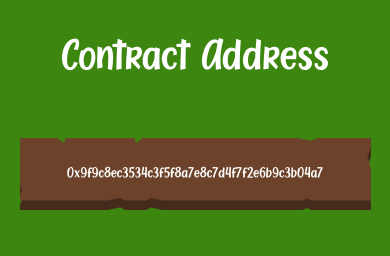
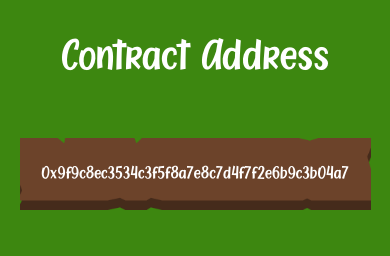
Before and after one commit to kaweinh/g-raph, a Next.js app: page / in a window 390 px wide. Shown: the part 3100-3356 px from the top of the page. Built offline with nearby package versions, Linux system fonts and the light colour scheme.

Commit message:
changes -1

```diff
--- a/components/Navbar.tsx
+++ b/components/Navbar.tsx
@@ -38,7 +38,7 @@ const Navbar = (props: Props) => {
                 <motion.div
                     whileHover={{ scale: 1.1 }}
                     whileTap={{ scale: 0.9 }}
-                    className="bg-[url('/components/black_button.png')] flex items-center justify-center cursor-pointer w-[140px] h-[50px] bg-center mx-[1vw] bg-no-repeat bg-contain object-contain"
+                    className="bg-[url('/components/black_button.png')] flex items-center justify-center cursor-pointer w-[140px] h-[50px] bg-center mx-[2vw] bg-no-repeat bg-contain object-contain"
                 > <div className='mt-[10px] text-5xl select-none'>BUY</div> </motion.div>
             )
         } else if( name == 'CHART' ) {
@@ -46,7 +46,7 @@ const Navbar = (props: Props) => {
                 <motion.div
                     whileHover={{ scale: 1.1 }}
                     whileTap={{ scale: 0.9 }}
-                    className="bg-[url('/components/black_button.png')] flex items-center justify-center cursor-pointer w-[140px] h-[50px] bg-center mx-[1vw] bg-no-repeat bg-contain object-contain"
+                    className="bg-[url('/components/black_button.png')] flex items-center justify-center cursor-pointer w-[140px] h-[50px] bg-center mx-[2vw] bg-no-repeat bg-contain object-contain"
                 > <div className='mt-[10px] text-5xl select-none'>CHART</div> </motion.div>
             )
         } else {
@@ -84,6 +84,7 @@ const Navbar = (props: Props) => {
         <div className='block relative text-white'>
             <div className={ `absolute z-50 flex w-[101vw] left-[-1vw] h-[90px] justify-center items-center bg-black ease-in-out ${ mobileMenuOpen ? 'bg-opacity-90' : 'bg-opacity-20'} ${ mobileMenuOpen ? 'backdrop-blur-sm' : 'backdrop-blur-xl'} `}>
 
+
                 <div className='z-50 lg:hidden text-white absolute mr-[10px] mt-[0px] right-0 hover:text-gray-500 cursor-pointer p-5' onClick={() => { setMobileMenuOpen( !mobileMenuOpen )}} >
                     { mobileMenuOpen ? <AiOutlineClose size={20} /> : <AiOutlineMenu size={20} />}
                 </div>
--- a/components/Steps.tsx
+++ b/components/Steps.tsx
@@ -11,7 +11,7 @@ const Steps = (props: Props) => {
             </div>
 
             <div className='flex flex-col lg:flex-row justify-center items-center w-full'>
-                <div className="w-[90%] lg:w-[30%] h-[10vh] bg-[url('/components/brown_button.png')] lg:mb-0 mb-[5vh] bg-center bg-contain object-contain bg-no-repeat font-zoocute text-white flex items-center justify-center text-xl lg:text-3xl 2xl:text-4xl">
+                <div className="w-[90%] lg:w-[30%] h-[10vh] bg-[url('/components/brown_button.png')] lg:mb-0 mb-[5vh] bg-center bg-contain object-contain bg-no-repeat font-zoocute text-white flex items-center justify-center text-2xl lg:text-3xl 2xl:text-4xl">
                     0x9f9c8ec3534c3f5f8a7e8c7d4f7f2e6b9c3b04a7
                 </div>
 
```
